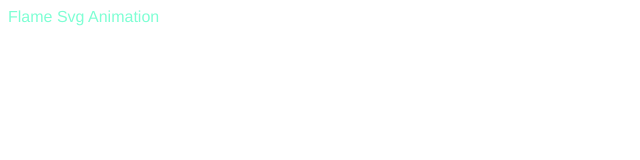
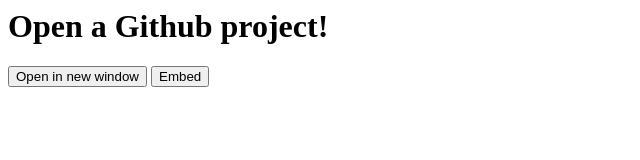
Before and after one commit to andziaania/WebdevPlayground, a website: page Flame_SvgAnimation/index.html in a window 1280 px wide. Shown: the whole page, without its empty margins (0-640 px from the left). Drawn offline with Linux system fonts and the light colour scheme.

Commit message:
Update index.html

```diff
--- a/Flame_SvgAnimation/index.html
+++ b/Flame_SvgAnimation/index.html
@@ -1,14 +1,9 @@
-<!DOCTYPE html>
-<html lang="en">
-<head>
-    <meta charset="UTF-8">
-    <meta name="viewport" content="width=device-width, initial-scale=1.0">
-    <meta http-equiv="X-UA-Compatible" content="ie=edge">
+<h1>Open a Github project!</h1>
 
-    <link rel="stylesheet" href="main.css">
-    <title>Flame Svg Animation</title>
-</head>
-<body>
-    Flame Svg Animation
-</body>
-</html>
+<button onclick="openGithubProject()">Open in new window</button>
+
+<button onclick="embedGithubProject()">Embed</button>
+
+<br />
+
+<div id="myDiv"></div>
```
